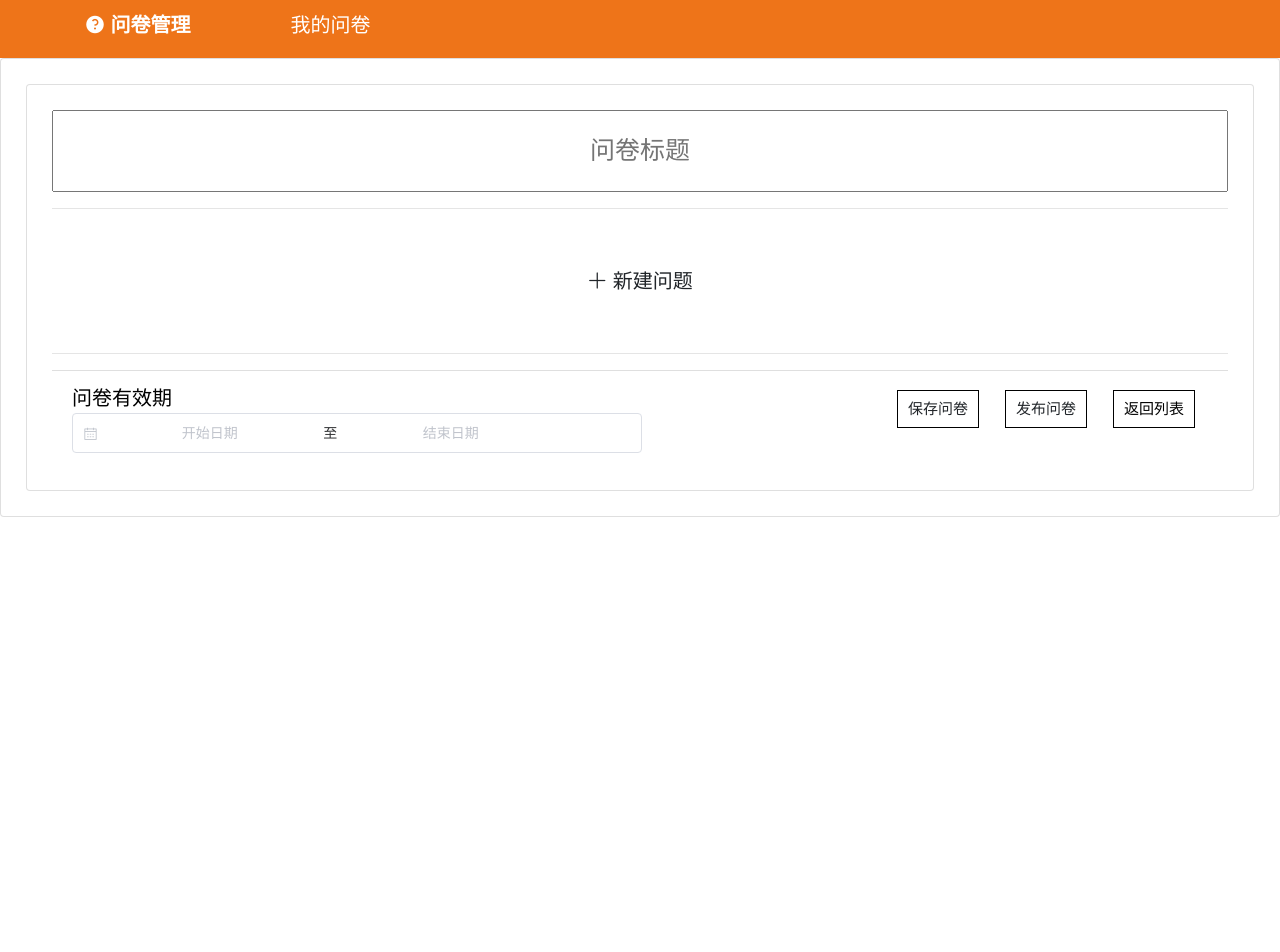
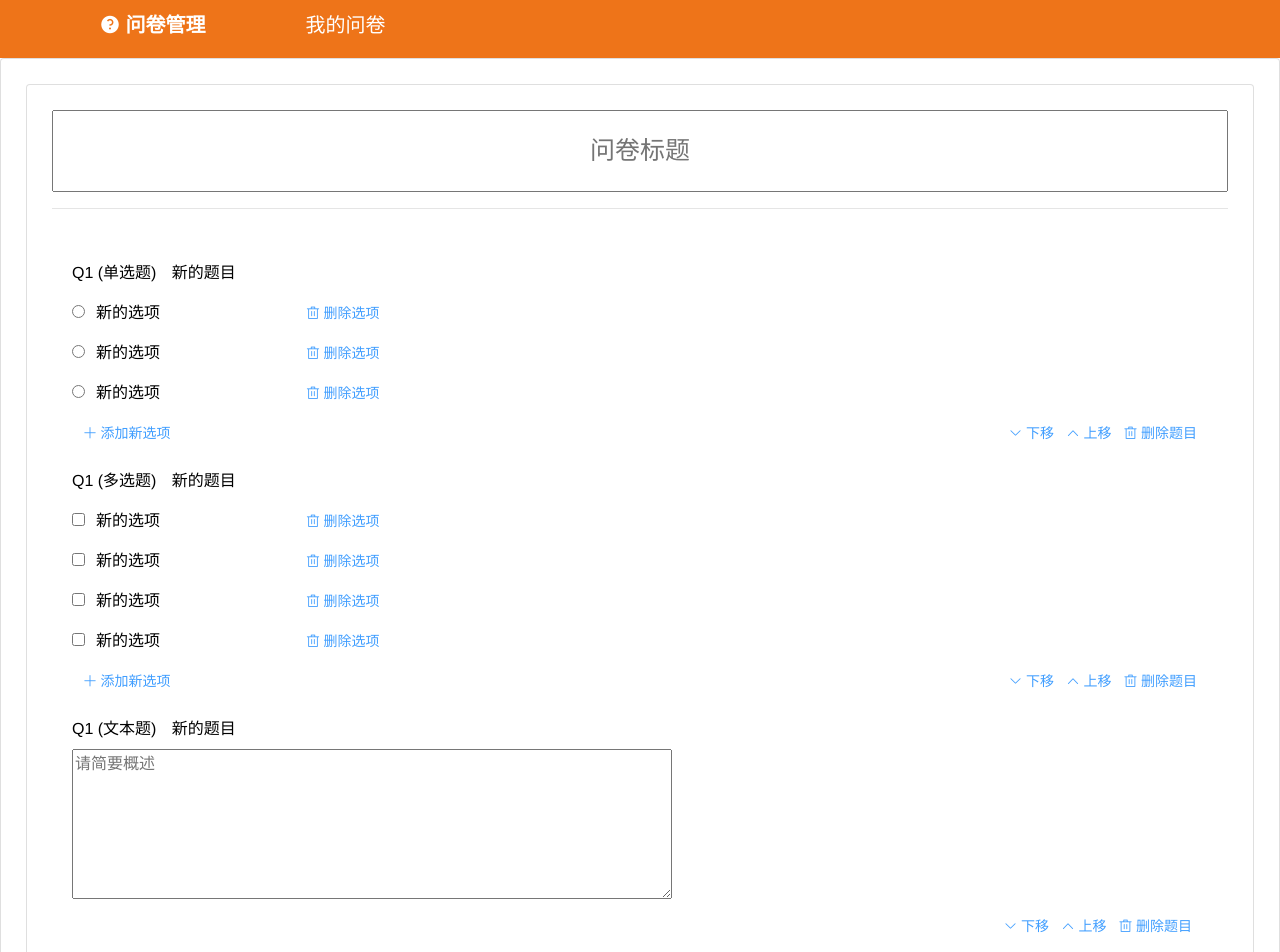
Before and after one commit to 595733237/lmz, a Vue app: page /about in a window 1280 px wide. Shown: the top 952 px of the page. Before the commit the page ends 800 px from the top, so only its background shows below. Built offline with nearby package versions, Linux system fonts and the light colour scheme; the HTML template or start-up script is replaced by a standard one.

Commit message:
问卷页面的删除逻辑顺序还没完善好

```diff
--- a/src/App.vue
+++ b/src/App.vue
@@ -1,10 +1,8 @@
 <template>
   <div id="app">
     <div id="nav">
-      <div class="row">
         <label><i class="el-icon-question"></i><strong> 问卷管理</strong></label>
         <router-link to="/">我的问卷</router-link>
-      </div>
     </div>
     <router-view />
   </div>
@@ -15,7 +13,6 @@
   font-family: "Avenir", Helvetica, Arial, sans-serif;
   -webkit-font-smoothing: antialiased;
   -moz-osx-font-smoothing: grayscale;
-  font-size: 20px;
   color: black;
 }
 .row label {
@@ -26,13 +23,16 @@
   padding-left: 100px;
   width: 100%;
   background: #ee7419;
+  font-size: 20px;
 }
 
 #nav a {
   color: #ffffff;
   padding-left: 100px;
 }
-
+#nav label {
+  color: #ffffff;
+}
 #nav a.router-link-exact-active {
   color: #ffffff;
 }
--- a/src/styles/theme.css
+++ b/src/styles/theme.css
@@ -1,3 +1,7 @@
+html {
+    background-color: #efefef;
+}
+
 .el-form-item.is-required .el-form-item__label:before {
     display: none;
 }
--- a/src/views/About.vue
+++ b/src/views/About.vue
@@ -1,16 +1,77 @@
 <template>
 	<div class="card">
 		<div class="card">
-			<input type="text" class="input_t" placeholder="问卷标题"/>
+			<div class="card—header">
+				<input type="text" class="input_t" placeholder="问卷标题" required="required"/>
+			</div>
 			<hr />
 			<div class="card-body">
-
+				<div class="body_content">
+					<div class="block" v-for="parent,list in date" :key="list">
+						<div class="ques">
+							<div class="ques_title">
+								<label>Q{{list+1}} (单选题)</label>&nbsp;&nbsp;
+								<input type="text" value="新的题目"/>
+							</div>
+							<div class="ques_body">
+								<div v-for="child in parent.ques" :key="child.id">
+									<input type="radio" value="新的选项" name="1"/>&nbsp;&nbsp;<input type="text" v-model="child.answer"/>
+									<el-button v-on:click="removeques(parent.ques,child)" type="text" size="middle"><i class="el-icon-delete"> 删除选项</i></el-button>
+							 	</div>
+							 	<div class="quesbtn">
+							 		<el-button v-on:click="addNewques(parent.ques)" type="text" size="middle"><i class="el-icon-plus"> 添加新选项</i></el-button>
+							 		<el-button v-on:click="removeBlock" type="text" size="middle" style="float: right;"><i class="el-icon-delete"> 删除题目</i></el-button>
+							 		<el-button type="text" size="middle" style="float: right;"><i class="el-icon-arrow-up"> 上移</i></el-button>
+							 		<el-button type="text" size="middle" style="float: right;"><i class="el-icon-arrow-down"> 下移</i></el-button>
+							 	</div>
+							</div>
+						</div>
+					</div>
+					<div class="block" v-for="parent,num in checkBox" :key="num">
+						<div class="ques">
+							<div class="ques_title">
+								<label>Q{{num+1}} (多选题)</label>&nbsp;&nbsp;
+								<input type="text" value="新的题目"/>
+							</div>
+							<div class="ques_body">
+								<div v-for="child in parent.ques_c" :key="child.idc">
+									<input type="checkbox" value="新的选项" name="2"/>&nbsp;&nbsp;<input type="text" v-model="child.answer"/>
+									<el-button v-on:click="removecheckbox(parent.ques_c,child)" type="text" size="middle"><i class="el-icon-delete"> 删除选项</i></el-button>
+							 	</div>
+							 	<div class="quesbtn">
+							 		<el-button v-on:click="addNewcheckbox(parent.ques_c)" type="text" size="middle"><i class="el-icon-plus"> 添加新选项</i></el-button>
+							 		<el-button v-on:click="removeBlock_C" type="text" size="middle" style="float: right;"><i class="el-icon-delete"> 删除题目</i></el-button>
+							 		<el-button type="text" size="middle" style="float: right;"><i class="el-icon-arrow-up"> 上移</i></el-button>
+							 		<el-button type="text" size="middle" style="float: right;"><i class="el-icon-arrow-down"> 下移</i></el-button>
+							 	</div>
+							</div>
+						</div>
+					</div>
+					<div class="block" v-for="p,n in textarea" :key="n">
+						<div class="ques">
+							<div class="ques_title">
+								<label>Q{{n+1}} (文本题)</label>&nbsp;&nbsp;
+								<input type="text" value="新的题目"/>
+							</div>
+							<div class="ques_body">
+								<div class="texta">
+									<textarea placeholder="请简要概述"></textarea>
+							 	</div>
+							 	<div class="textabtn">
+							 		<el-button type="text" size="middle" ><i class="el-icon-arrow-down"> 下移</i></el-button>
+							 		<el-button type="text" size="middle" ><i class="el-icon-arrow-up"> 上移</i></el-button>
+							 		<el-button v-on:click="removeBlock_t" type="text" size="middle" ><i class="el-icon-delete"> 删除题目</i></el-button>
+							 	</div>
+							</div>
+						</div>
+					</div>
+				</div>
 				<div class="body_f">
 					<transition name="fade">
 						<div class="body_btn" v-if="show">
-							<button>单选题</button>
-							<button>多选题</button>
-							<button>文本题</button>
+							<button v-on:click="addNewBlock">单选题</button>
+							<button v-on:click="addNewBlock_C">多选题</button>
+							<button v-on:click="addNewBlock_t">文本题</button>
 						</div>
 					</transition>
 
@@ -25,7 +86,7 @@
 			<div class="card-footer">
 				<div class="inline-block">
 					<span class="demonstration">问卷有效期&nbsp;&nbsp;&nbsp;</span>
-					<el-date-picker v-model="value7" type="daterange" align="right" unlink-panels range-separator="至" start-placeholder="开始日期" end-placeholder="结束日期" :picker-options="pickerOptions2">
+					<el-date-picker v-model="value7" type="daterange" align="right" unlink-panels range-separator="至" start-placeholder="开始日期" end-placeholder="结束日期" :picker-options="pickerOptions2" required="required">
 					</el-date-picker>
 				</div>
 				<div class="inline-block r">
@@ -35,9 +96,7 @@
 						</div>
 					</div>
 					<div class="btn">
-						<div class="b1">
-							发布问卷
-						</div>
+						<button class="b1" type="submit">发布问卷</button>
 					</div>
 					<div class="btn">
 						<div class="b1">
@@ -54,6 +113,46 @@
 export default {
 	data() {
 		return {
+			date:[{
+					ques:[{
+				        id: 1,
+				        answer: '新的选项'
+				      },
+				      {
+				        id: 2,
+				        answer: '新的选项'
+				      },
+				      {
+				        id: 3,
+				        answer: '新的选项'
+				      }
+					],
+					nextTodoId: 4
+				}],
+				nextAnswerId: 4,
+			checkBox:[{
+				ques_c:[{
+					idc: 1,
+					answer: '新的选项'
+				},
+				{
+			        idc: 2,
+			        answer: '新的选项'
+			    },
+			    {
+			        idc: 3,
+			        answer: '新的选项'
+			    },
+			    {
+			        idc: 4,
+			        answer: '新的选项'
+			    },
+				],nextcId: 5,
+			}],
+			nextAcId: 5,
+			textarea:[{
+
+			}],
 			show: false,
 			pickerOptions2: {
 				shortcuts: [{
@@ -86,6 +185,58 @@ export default {
 			value7: ' '
 		};
 	},
+	methods:{
+			addNewques: function (ques) {
+			  	ques.push({
+			  		id: this.nextAnswerId++,
+			        answer: '新的选项'
+			 	})
+			},
+			removeques: function (ques,child) {
+				let index = ques.indexOf(child);
+				ques.splice(index, 1);
+				id: this.nextAnswerId--;
+			},
+			addNewBlock: function () {
+			  	this.date.push({ ques:[{id:1,answer: '新的选项'},{id:2,answer: '新的选项'},{id:3,answer: '新的选项'}],nextTodoId: 4
+			 	})
+			},
+			removeBlock: function (list) {
+				let index = this.date.indexOf(list);
+				this.date.splice(index, 1);
+			},
+
+
+			addNewcheckbox: function (ques_c) {
+			  	ques_c.push({
+			  		idc: this.nextcId++,
+			        answer: '新的选项'
+			 	})
+			},
+			removecheckbox: function (ques_c,child) {
+				let index = ques_c.indexOf(child);
+				ques_c.splice(index, 1);
+				idc: this.nextcId--;
+			},
+			addNewBlock_C: function () {
+			  	this.checkBox.push({ ques_c:[{idc:1,answer: '新的选项'},{idc:2,answer: '新的选项'},{idc:3,answer: '新的选项'},{idc:4,answer: '新的选项'}],nextcId: 5
+			 	})
+			},
+			removeBlock_C: function (num) {
+				let index = this.checkBox.indexOf(num);
+				this.checkBox.splice(index, 1);
+				idc: this.nextcId--;
+			},
+			addNewBlock_t: function () {
+			  	this.textarea.push({
+			 	})
+			},
+			removeBlock_t: function (n) {
+				let index = this.textarea.indexOf(n);
+				this.textarea.splice(index, 1);
+			},
+
+		}
 
 };
 </script>
@@ -106,6 +257,35 @@ export default {
   text-align: center;
   letter-spacing: 5px;
 }
+.block{
+	margin:15px 0;
+}
+.block :hover{
+	background: #FCF0E5;
+}
+.ques input{
+	border: none;
+	outline: none;
+	background-color: transparent;
+}
+.ques_title input{
+	width: 600px;
+}
+.quesbtn{
+	padding: 0 10px;
+}
+.texta
+{
+	width: 100%;
+}
+.texta textarea{
+	width: 600px;
+	height: 150px;
+}
+.textabtn{
+	text-align: right;
+	padding: 0 15px;
+}
 .body_btn {
   text-align: center;
   font-size: 15px;
@@ -123,7 +303,7 @@ export default {
   width: 100%;
 }
 .body_bottom :hover {
-  background: lightpink;
+  background: #FCF0E5;
 }
 .fade-enter-active,
 .fade-leave-active {
@@ -146,6 +326,7 @@ export default {
   border: black solid 1px;
   padding: 7px 10px;
   font-size: 15px;
+  background: #FFFFFF;
 }
 .card-footer .btn a {
   text-decoration: none;
--- a/src/views/Text.vue
+++ b/src/views/Text.vue
@@ -0,0 +1,57 @@
+<template>
+	<div>
+
+
+				<li v-for="item in todos" :key="item.id">
+				 	{{ item.title }}
+				 	{{ item.quest }}
+			 		<button v-on:click="removeTodo(item)">Remove</button>
+			 	</li>
+			 	<input type="text" v-model="newTodoText" />
+			 	<input type="text" v-model="newTodoQuest" />
+			 	<button v-on:click="addNewTodo">Add</button>
+
+	</div>
+</template>
+
+<script>
+export default {
+	data() {
+		return {
+		    newTodoText: '',
+		    todos: [
+		      {
+		        id: 1,
+		        title: 'Do the dishes',
+		        quest: '11111'
+		      },
+		      {
+		        id: 2,
+		        title: 'Take out the trash',
+		        quest: '222222'
+		      },
+		      {
+		        id: 3,
+		        title: 'Mow the lawn',
+		        quest: '33333333'
+		      }
+		    ],
+		    nextTodoId: 4
+		}
+	},
+  	methods: {
+	    addNewTodo: function () {
+		  	this.todos.push({
+		   		id: this.nextTodoId++,
+			    title: this.newTodoText,
+			    quest: this.newTodoQuest
+		 	})
+			this.newTodoText = this.newTodoQuest = ''
+		},
+		removeTodo: function (item) {
+			let index = this.todos.indexOf(item);
+			this.todos.splice(index, 1);
+		}
+  	}
+}
+</script>
```
